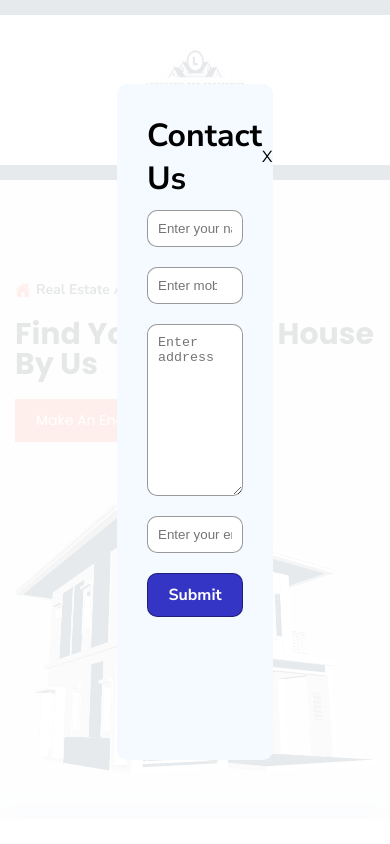
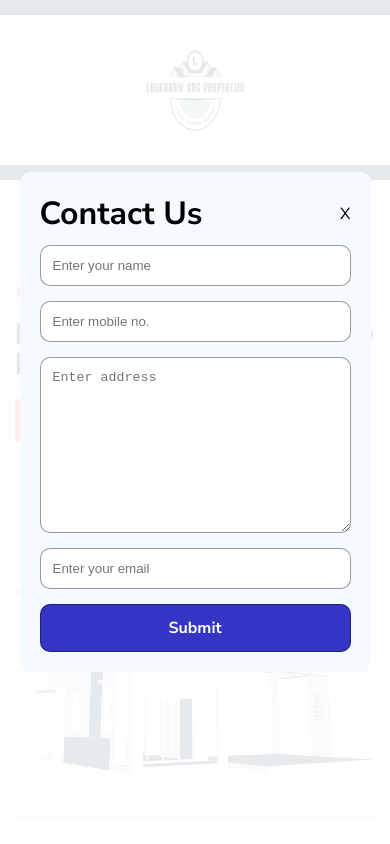
Before and after one commit to luckhnowsrcproperties/luckhnowsrcproperties, a plain HTML site: page index.html in a window 390 px wide. Shown: the top 844 px of the page. Drawn offline with nearby package versions, Linux system fonts and the light colour scheme.

Commit message:
Enquiry connected to whatsapp

```diff
--- a/assets/css/contact.css
+++ b/assets/css/contact.css
@@ -69,3 +69,29 @@ html{
     cursor: pointer;
     text-decoration: none;
   }
+
+
+  @media screen and (max-width: 768px) {
+    .form-data {
+      width: 90vw; /* Increases width to utilize more space */
+      height: auto; /* Allows dynamic height */
+      padding: 20px;
+    }
+
+    .form-heading {
+      text-align: center;
+    }
+
+    .data-main {
+      gap: 15px;
+    }
+
+    .form-data-el {
+      padding: 12px;
+    }
+
+    .submit-btn {
+      padding: 12px;
+      font-size: 16px;
+    }
+  }
--- a/assets/css/style.css
+++ b/assets/css/style.css
@@ -1217,17 +1217,9 @@ button, a { transition: var(--transition); }
  * responsive for larger than 768px screen
  */
 
-@media (min-width: 768px) {
-
-  /**
-   * CUSTOM PROPERTY
-   */
+ @media (min-width: 768px) {
 
   :root {
-
-    /**
-     * typography
-     */
 
     --fs-1: 2.5rem;
     --fs-5: 0.938rem;
@@ -1697,3 +1689,28 @@ button, a { transition: var(--transition); }
   color: white;
   font-weight: bold;
 }
+
+@media screen and (max-width: 768px) {
+  .form-data {
+    width: 90vw; /* Increases width to utilize more space */
+    height: auto; /* Allows dynamic height */
+    padding: 20px;
+  }
+
+  .form-heading {
+    text-align: center;
+  }
+
+  .data-main {
+    gap: 15px;
+  }
+
+  .form-data-el {
+    padding: 12px;
+  }
+
+  .submit-btn {
+    padding: 12px;
+    font-size: 16px;
+  }
+}
--- a/index.html
+++ b/index.html
@@ -71,19 +71,7 @@
                 </li>
 
                 <li>
-                  <a href="#about" class="navbar-link" data-nav-link>About</a>
-                </li>
-
-                <li>
-                  <a href="#service" class="navbar-link" data-nav-link>Services</a>
-                </li>
-
-                <li>
-                  <a href="#property" class="navbar-link" data-nav-link>Property</a>
-                </li>
-
-                <li>
-                  <a href="#blog" class="navbar-link" data-nav-link>Blog</a>
+                  <a href="#projects" class="navbar-link" data-nav-link>Projects</a>
                 </li>
 
                 <li>
@@ -153,7 +141,7 @@
             <h2 class="h1 hero-title">Find Your Dream House By Us</h2>
 
 
-            <button class="btn">Make An Enquiry</button>
+            <a href="https://wa.me/919559941888/?text=Hi"><button style="text-decoration: none;"  class="btn">Make an Enquiry</button></a>
 
           </div>
 
```
